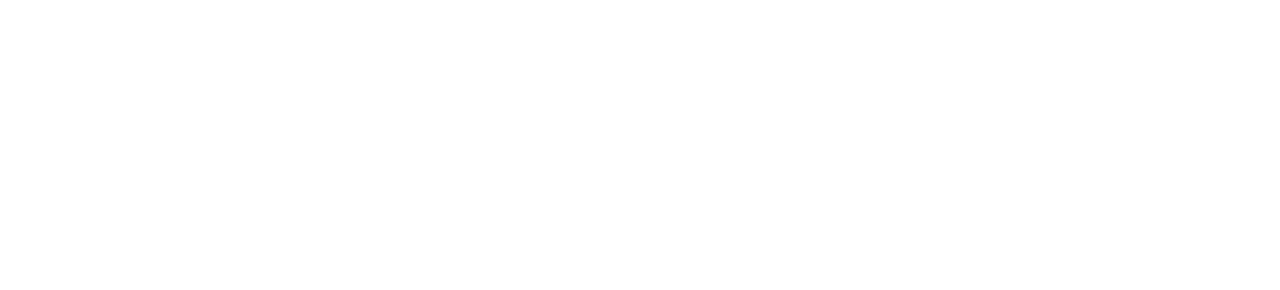
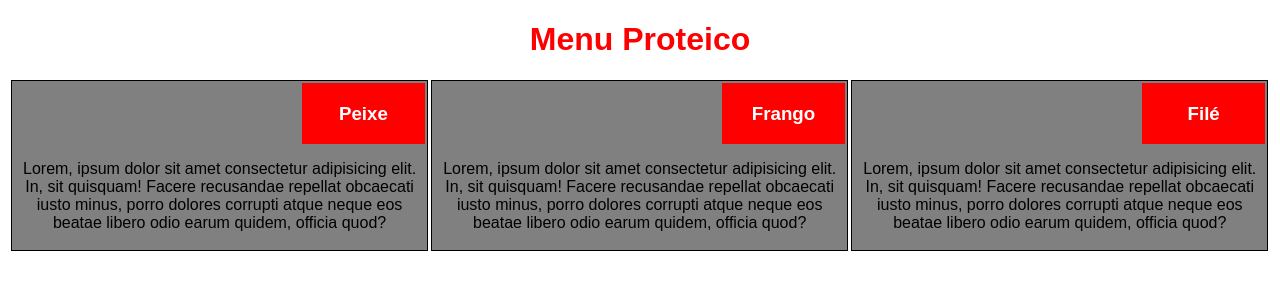
Before and after one commit to Catolica-Santa-Catarina/atividade-css-leiaute-responsivo-willianmikhael, a plain HTML site: page index.html in a window 1280 px wide. Drawn offline with Linux system fonts and the light colour scheme.

Commit message:
Prova concluída(Willian)

```diff
--- a/index.html
+++ b/index.html
@@ -1 +1,40 @@
 <!-- Seu HTML neste arquivo -->
+<!DOCTYPE html>
+<html lang="pt-br">
+<head>
+    <meta charset="UTF-8">
+    <meta http-equiv="X-UA-Compatible" content="IE=edge">
+    <meta name="viewport" content="width=device-width, initial-scale=1.0">
+    <link rel="stylesheet" href="styles.css">
+    <title>Menu proteico</title>
+</head>
+<body>
+
+<H1>Menu Proteico</H1>
+
+<div class="row">
+    <div>
+    <section class="col-lg-4 col-md-6 col-sm-12 pad">
+    <div class="box"><h3>Peixe</h3></div>
+    <p>Lorem, ipsum dolor sit amet consectetur adipisicing elit. In, sit quisquam! Facere recusandae repellat obcaecati iusto minus, porro dolores corrupti atque neque eos beatae libero odio earum quidem, officia quod?</p>
+    </section>
+    </div>
+
+       <div>
+       <section class="col-lg-4 col-md-6 col-sm-12 pad">
+       <div class="box"><h3>Frango</h3></div>
+       <p>Lorem, ipsum dolor sit amet consectetur adipisicing elit. In, sit quisquam! Facere recusandae repellat obcaecati iusto minus, porro dolores corrupti atque neque eos beatae libero odio earum quidem, officia quod?</p>
+       </section>
+       </div>
+
+       <div>
+       <section class="col-lg-4 col-md-12 col-sm-12 pad">
+       <div class="box"><H3>Filé</H3></div>
+       <p>Lorem, ipsum dolor sit amet consectetur adipisicing elit. In, sit quisquam! Facere recusandae repellat obcaecati iusto minus, porro dolores corrupti atque neque eos beatae libero odio earum quidem, officia quod?</p>
+       </section>
+       </div>
+
+</div>
+
+</body>
+</html>
--- a/styles.css
+++ b/styles.css
@@ -1 +1,81 @@
 /* Seu CSS neste arquivo */
+* {box-sizing: border-box;
+    font-family: Arial, Helvetica, sans-serif;
+}
+
+h1 {
+    color: red;
+    text-align: center ;
+}
+
+section {
+    background-color: gray;
+}
+
+p {
+    text-align: center;
+}
+
+
+.row {
+    width: 100%;
+}
+
+                   /* Só dispositivos pequenos  */
+@media (max-width: 767px) {
+        .col-sm-12 {
+          float: left;
+          border: 1px solid black;
+          margin-bottom: 10px;
+        }
+
+    .col-sm-12 {
+        width: 100%;
+    }
+
+    }
+                 /* Dispositivos médios */
+@media (min-width: 768px) and (max-width: 991px) {
+    .col-md-1, .col-md-2, .col-md-3, .col-md-4, .col-md-5, .col-md-6, .col-md-7, .col-md-8, .col-md-9, .col-md-10, .col-md-11, .col-md-12 {
+      float: left;
+      border: 1px solid black;
+      margin-bottom: 10px;
+      margin-left: 3.9px;
+    }
+
+    .col-md-6 {
+        width: 49.5%;
+    }
+
+    .col-md-12 {
+        width: 100%;
+    }
+ }
+
+
+                  /* Dispositivos grandes */
+@media (min-width: 992px) {
+    .col-lg-1, .col-lg-2, .col-lg-3, .col-lg-4, .col-lg-5, .col-lg-6, .col-lg-7, .col-lg-8, .col-lg-9, .col-lg-10, .col-lg-11, .col-lg-12 {
+      float: left;
+      border: 1px solid black;
+      margin-bottom: 10px;
+      margin-left: 3px;
+    }
+
+      .col-lg-4 {
+        width: 33%;
+      }
+
+    }
+
+    .box {
+        border: 1px solid red;
+        margin-left: 70%;
+        text-align: center;
+        background-color: red;
+        color:white;
+    }
+
+    .pad {
+        padding: 2px;
+    }
```
